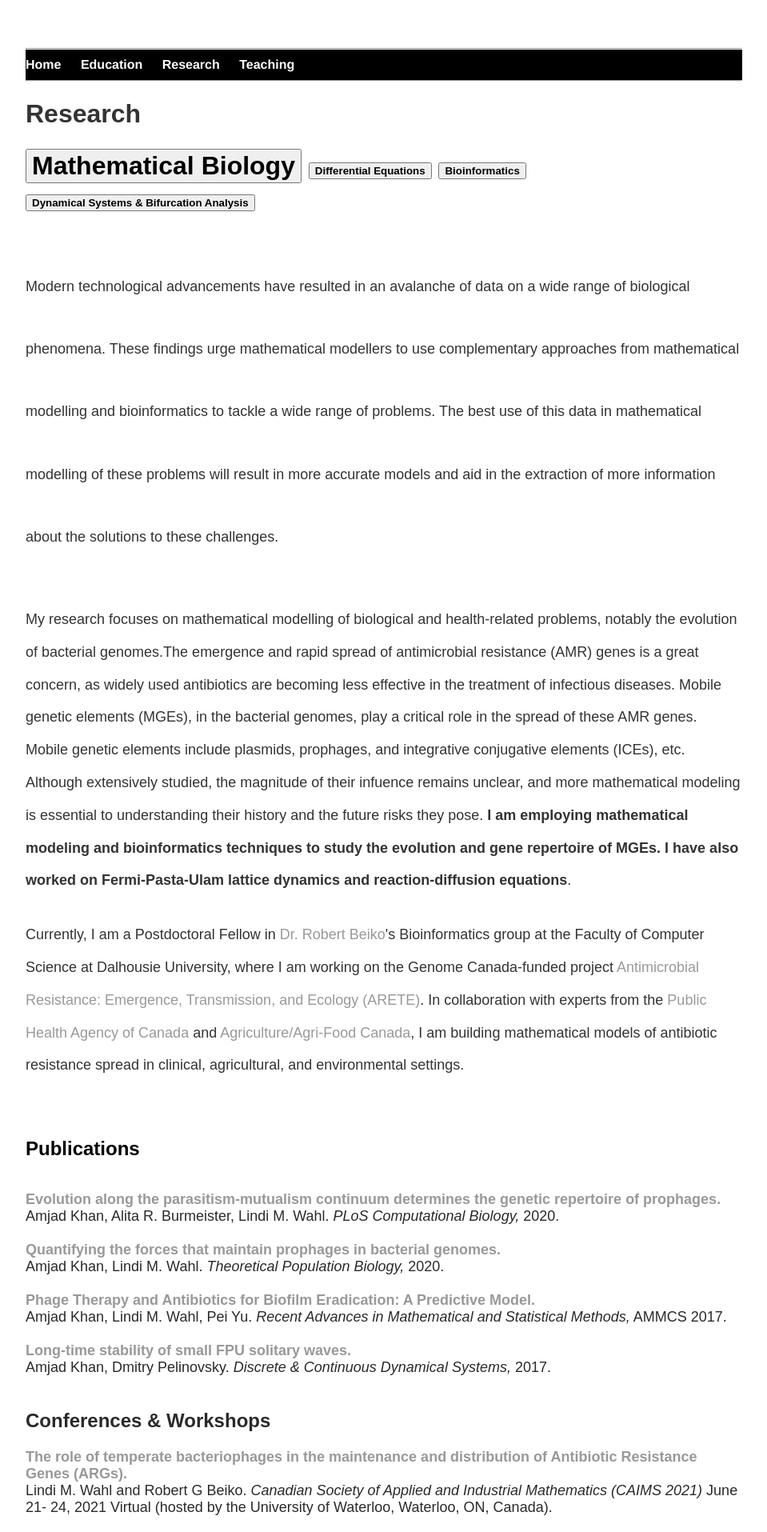
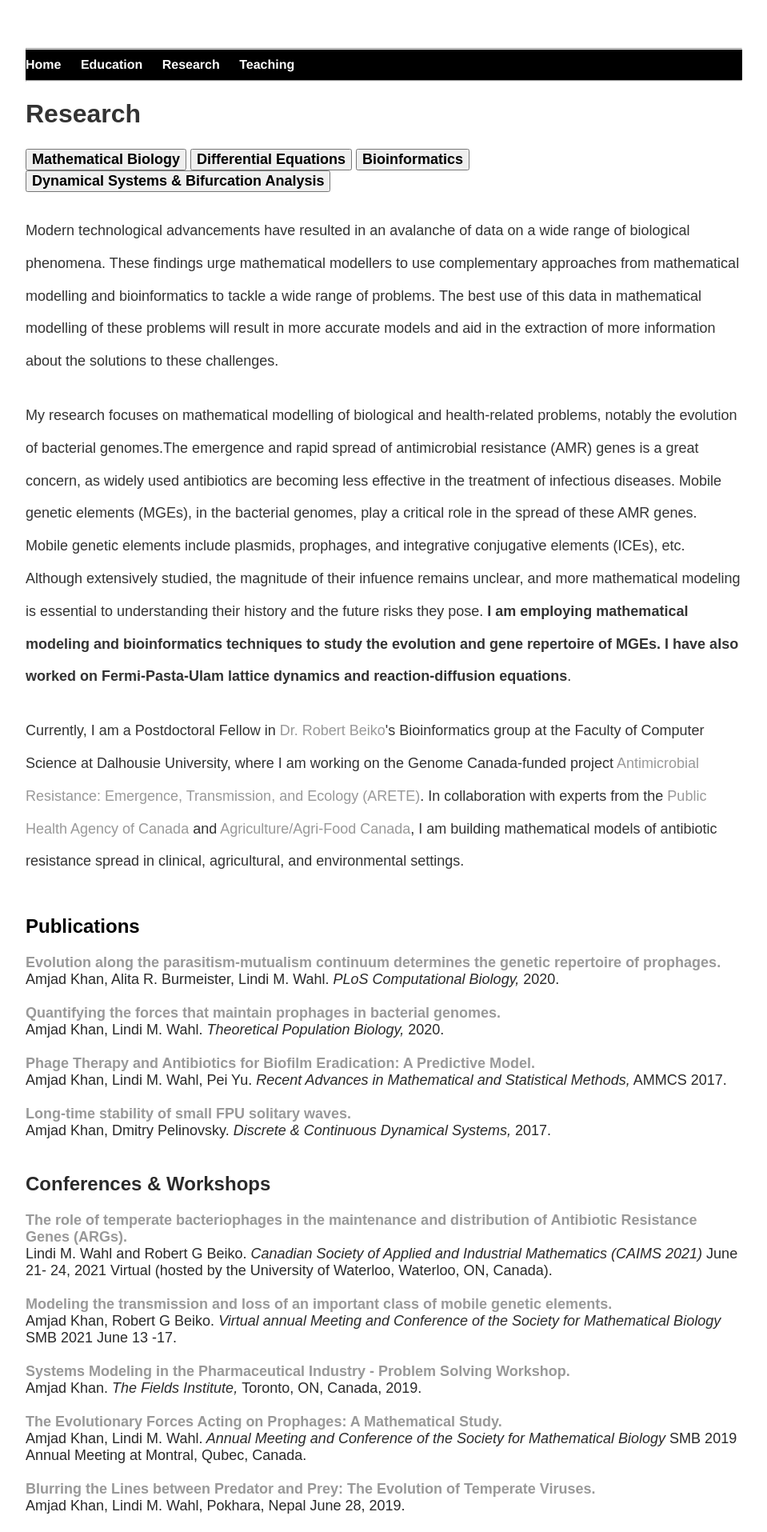
Before and after one commit to MathBioInfo/amjadkhan, a Jekyll site: the page built from Research/index.html, in a window 1280 px wide. Shown: the top 1915 px of the page at 80% size, without its empty margins (160-1119 px from the left). Built offline with Jekyll 4.4.1, drawn with Linux system fonts in a browser that asks for light colours.

Commit message:
Update index.html

```diff
--- a/Research/index.html
+++ b/Research/index.html
@@ -14,10 +14,10 @@ title: About my research
 			<link rel="stylesheet" type="text/css" href="css/main.css">
 
 
-			<button class="button button1"><font size="6"><b>Mathematical Biology</b></button>
-			<button class="button button1"><b>Differential Equations</b></button>
-			<button class="button button2"><b>Bioinformatics</b></button>
-			<button class="button button1"><b>Dynamical Systems & Bifurcation Analysis</b></button>
+			<button class="button button1"><font size="4"><b>Mathematical Biology</b></button>
+			<button class="button button1"><font size="4"><b>Differential Equations</b></button>
+			<button class="button button2"><font size="4"><b>Bioinformatics</b></button>
+			<button class="button button1"><font size="4"><b>Dynamical Systems & Bifurcation Analysis</b></button>
 
 </body>
 			<p><font size="4"> Modern technological advancements have resulted in an avalanche of data on a wide range of biological phenomena.
```
